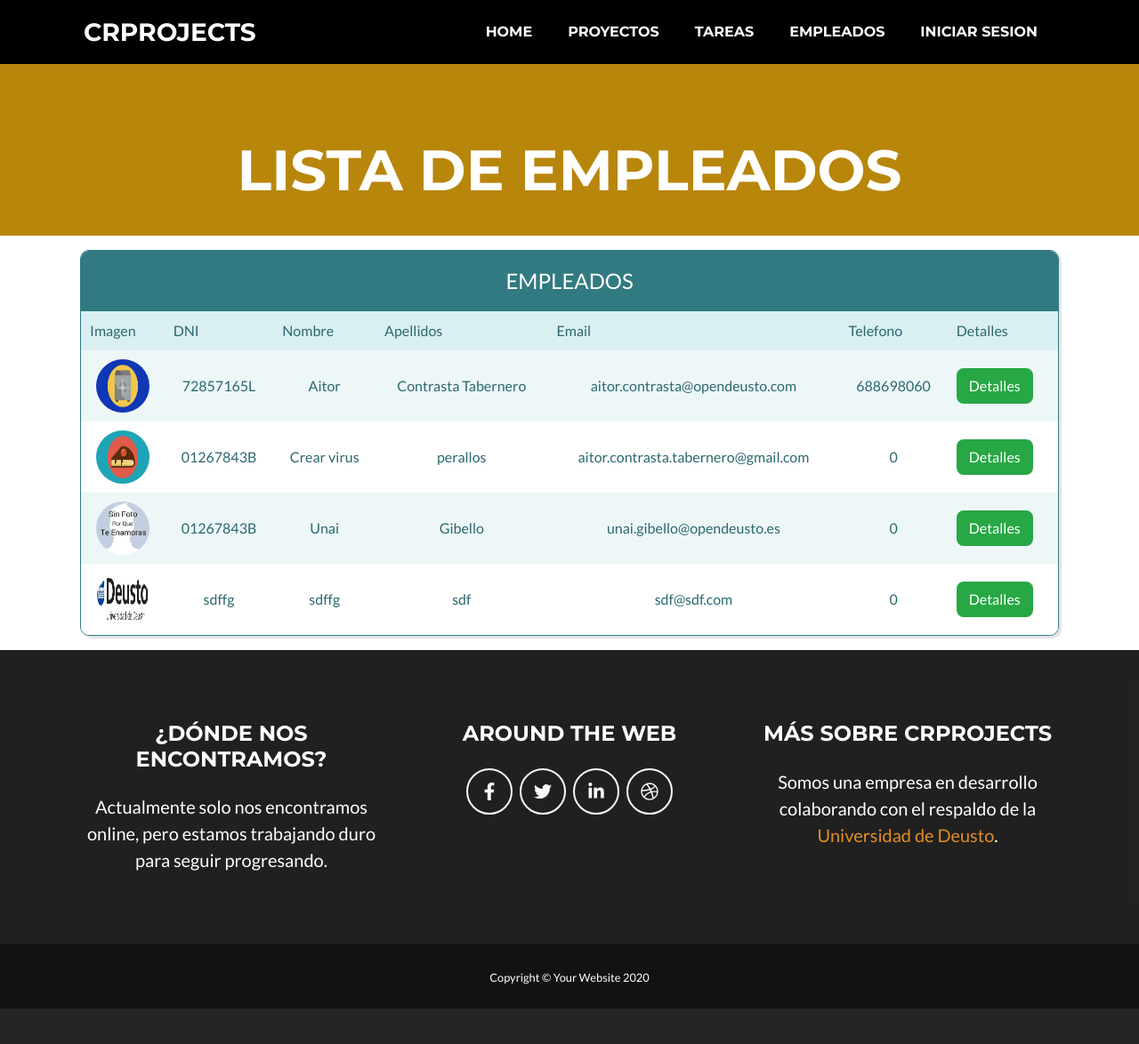
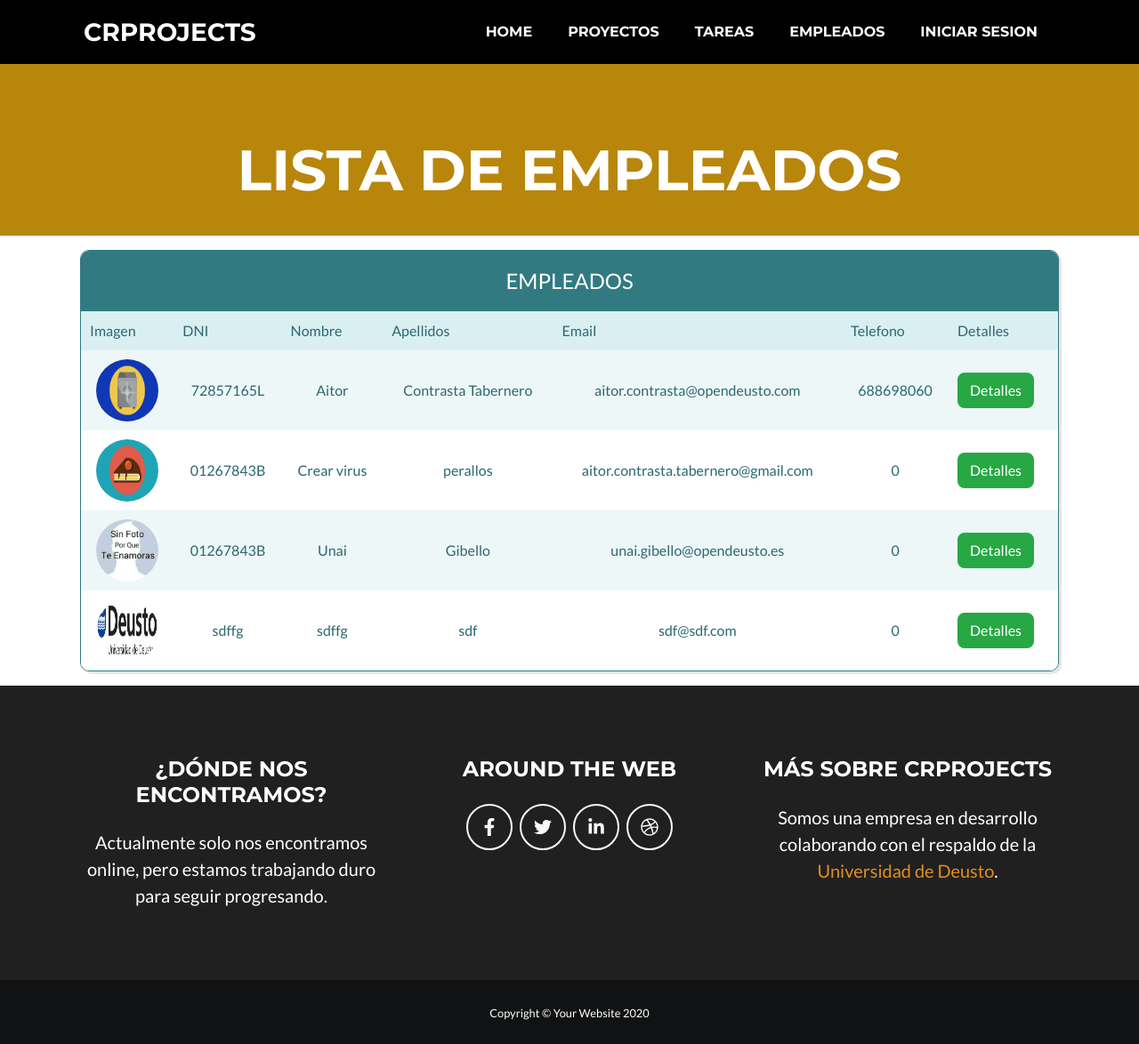
Before and after one commit to BorjaRomer/gestorProyectos, a Django app: page /empleados/ in a window 1280 px wide. Shown: the whole page at 89% size. Before the commit the page ends 1134 px from the top, so only its background shows below. Run offline with Django 3.2, Linux system fonts and the light colour scheme; data comes from the database, SQL or seed files in the repository; some libraries are stand-ins or nearby versions.

Commit message:
Probando porque no actualiza css

```diff
--- a/gestorProyectos/appGestorProyectos/static/css/empleado_list.css
+++ b/gestorProyectos/appGestorProyectos/static/css/empleado_list.css
@@ -10,8 +10,8 @@
 
 img {
   border-radius: 50%;
-  height: 60px;
-  width: 60px;
+  height: 70px;
+  width: 70px;
 }
 
 .table-users {
```
